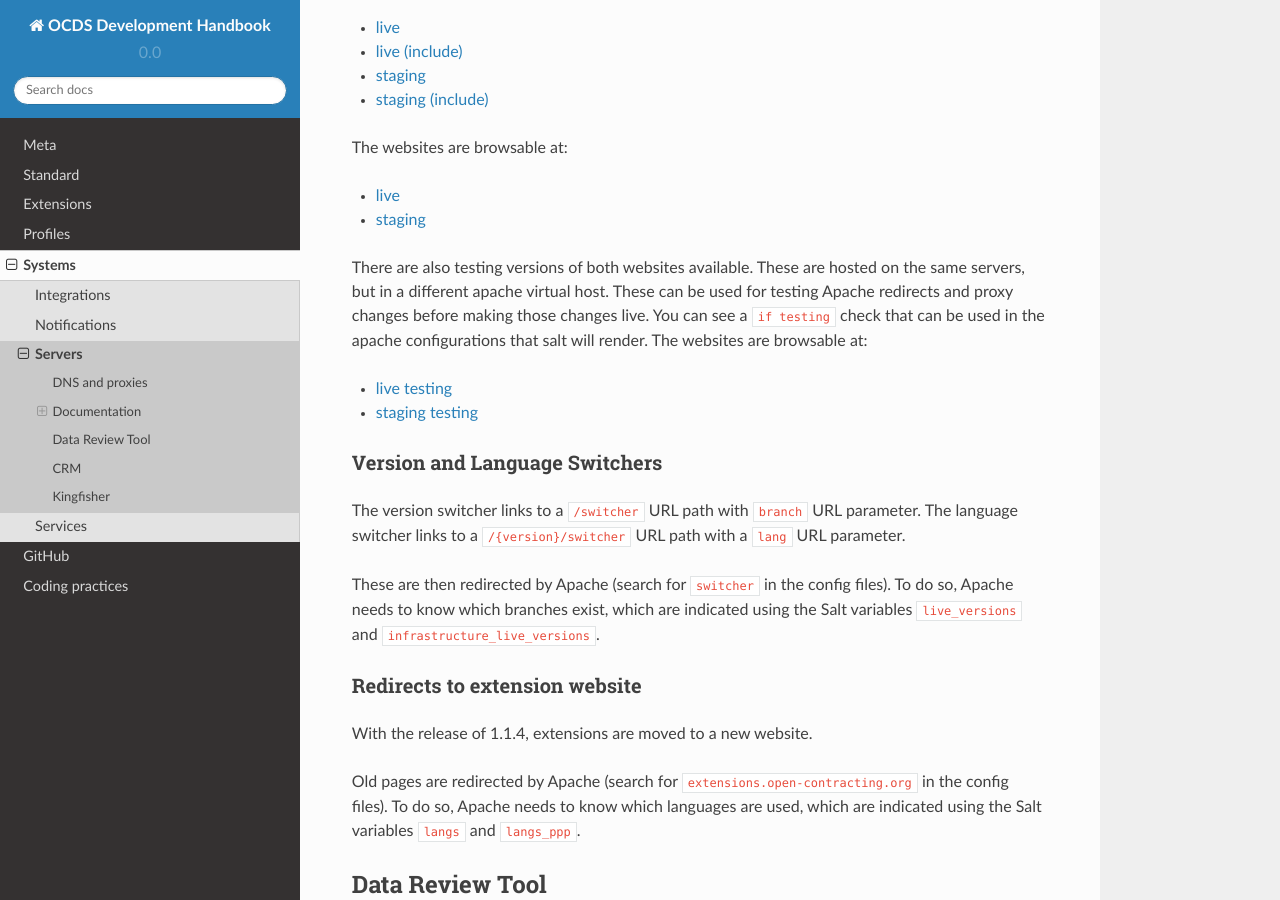
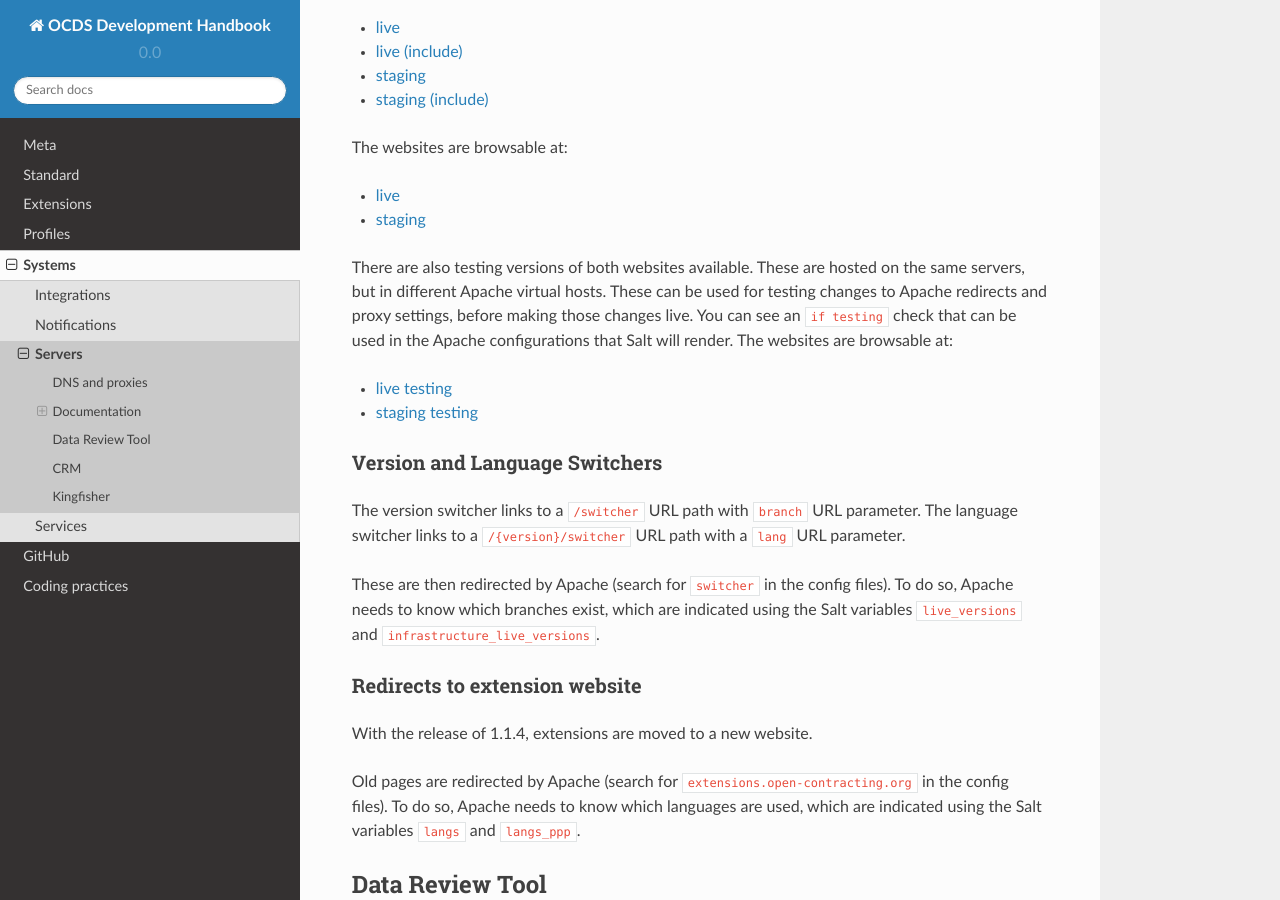
Before and after one commit to open-contracting/standard-development-handbook, a Sphinx documentation site: the page built from docs/systems/servers.md, in a window 1280 px wide and 900 px high, scrolled down 815 px. Built offline with Sphinx 7.4.7 and the Read the Docs theme 2.0.0, drawn with Linux system fonts in a browser that asks for light colours.

Commit message:
Fix capitalization

```diff
--- a/docs/systems/servers.md
+++ b/docs/systems/servers.md
@@ -28,7 +28,7 @@ The websites are browsable at:
 * [live](http://standard.open-contracting.org/latest/en/)
 * [staging](http://staging.standard.open-contracting.org/latest/en/)
 
-There are also testing versions of both websites available. These are hosted on the same servers, but in a different apache virtual host. These can be used for testing Apache redirects and proxy changes before making those changes live. You can see a `if testing` check that can be used in the apache configurations that salt will render. The websites are browsable at:
+There are also testing versions of both websites available. These are hosted on the same servers, but in different Apache virtual hosts. These can be used for testing changes to Apache redirects and proxy settings, before making those changes live. You can see an `if testing` check that can be used in the Apache configurations that Salt will render. The websites are browsable at:
 
 * [live testing](http://testing.live.standard.open-contracting.org/latest/en/)
 * [staging testing](http://testing.staging.standard.open-contracting.org/latest/en/)
```
